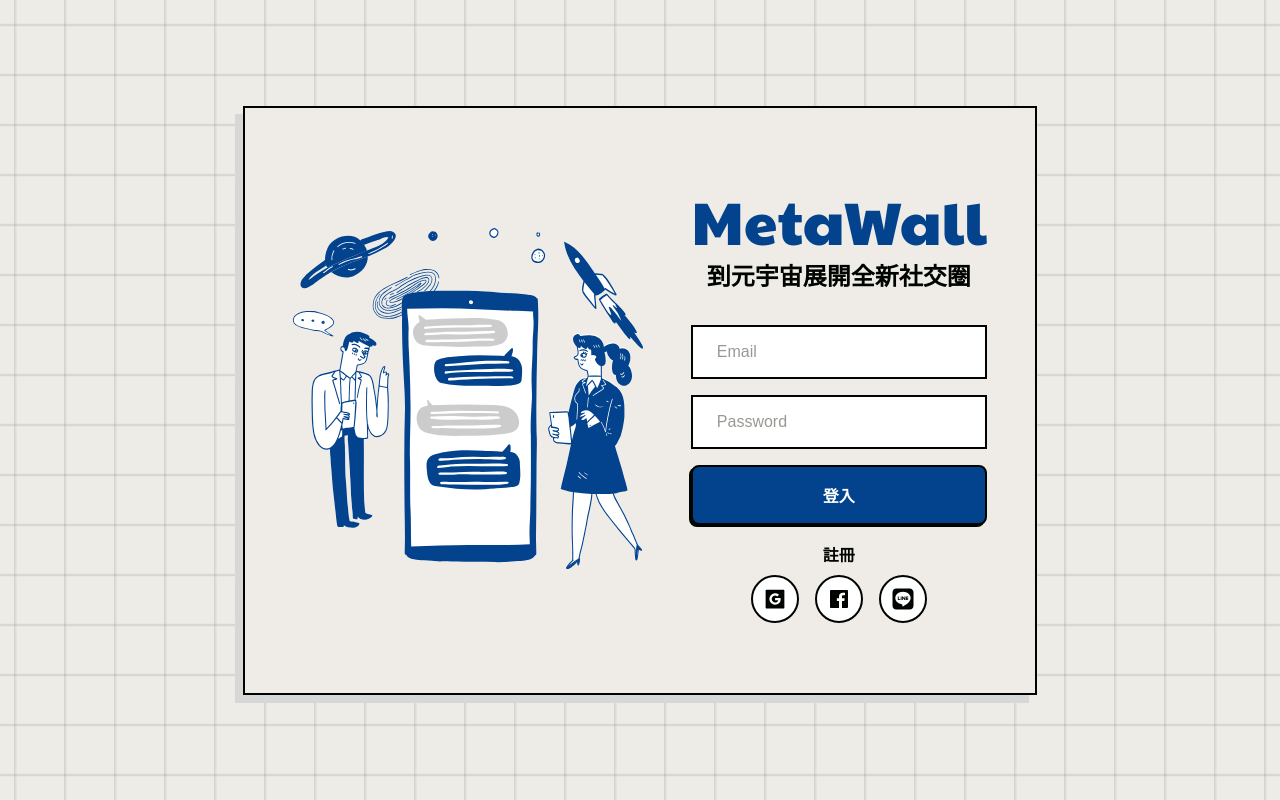
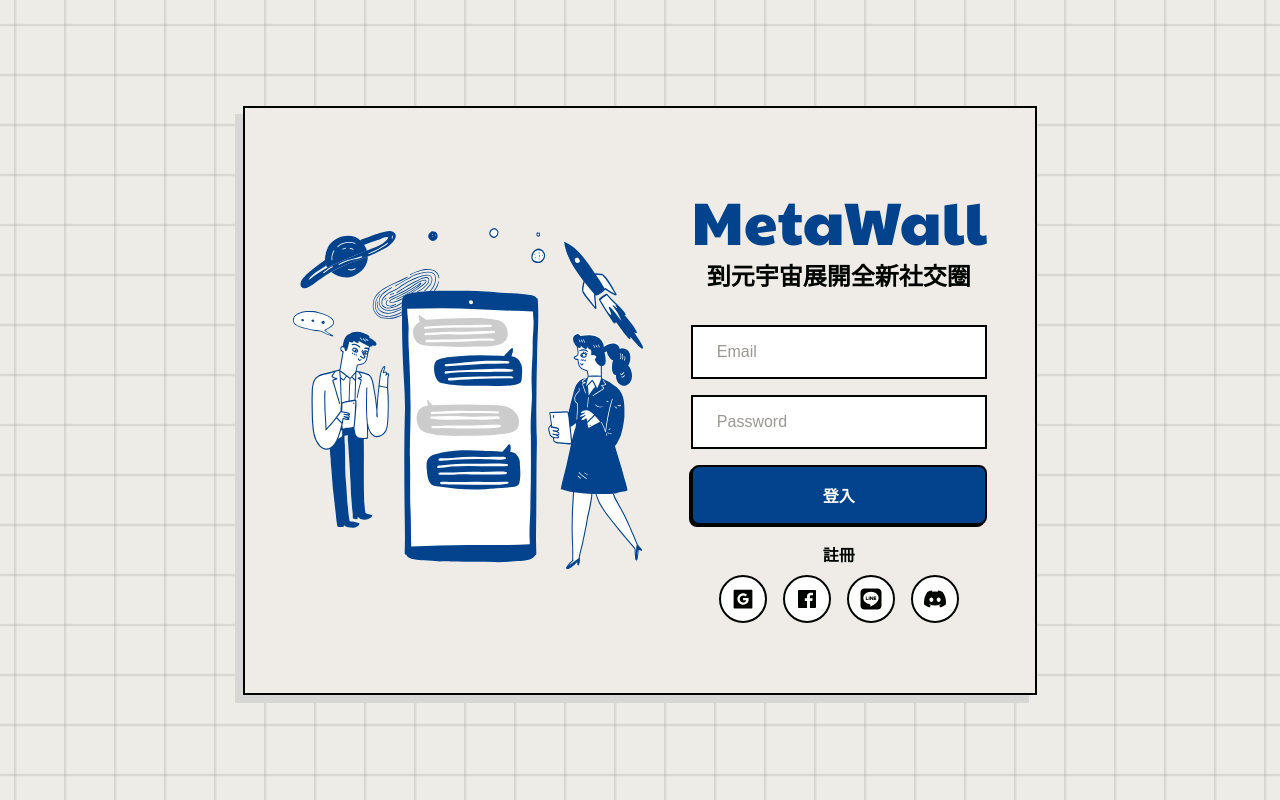
Before and after one commit to Reynold-Ren/meta-wall-frontend, a React (Create React App) app: page /login in a window 1280 px wide. Built offline with nearby package versions, Linux system fonts and the light colour scheme.

Commit message:
Add Discord Social Login

```diff
--- a/package.json
+++ b/package.json
@@ -2,6 +2,7 @@
 	"name": "meta-wall-frontend",
 	"version": "0.1.0",
 	"private": true,
+	"homepage": "https://meta-frontend.herokuapp.com/",
 	"dependencies": {
 		"@testing-library/jest-dom": "^5.16.4",
 		"@testing-library/react": "^13.2.0",
--- /dev/null
+++ b/src/constants/socialLogin.tsx
@@ -0,0 +1,28 @@
+import { FaLine, FaDiscord } from 'react-icons/fa';
+import { AiFillGoogleSquare } from 'react-icons/ai';
+import { IoLogoFacebook } from 'react-icons/io';
+
+const API_URL = process.env.REACT_APP_API_URL;
+
+export const SOCIAL_LOGIN_ITEM = [
+	{
+		title: 'google',
+		link: `${API_URL}/user/google`,
+		icon: <AiFillGoogleSquare />,
+	},
+	{
+		title: 'facebook',
+		link: `${API_URL}/user/facebook`,
+		icon: <IoLogoFacebook />,
+	},
+	{
+		title: 'line',
+		link: `${API_URL}/user/line`,
+		icon: <FaLine />,
+	},
+	{
+		title: 'discord',
+		link: `${API_URL}/user/discord`,
+		icon: <FaDiscord />,
+	},
+];
--- a/src/views/Login/index.tsx
+++ b/src/views/Login/index.tsx
@@ -9,9 +9,7 @@
 import { useAuthContext } from '../../context/auth';
 import { useNavigate, useLocation } from 'react-router-dom';
 import { LocationProps } from '../../models/react-router-interface';
-import { FaLine } from 'react-icons/fa';
-import { AiFillGoogleSquare } from 'react-icons/ai';
-import { IoLogoFacebook } from 'react-icons/io';
+import { SOCIAL_LOGIN_ITEM } from '../../constants/socialLogin';
 
 const Login = () => {
 	const [isRegisterMode, setRegisterMode] = useState<boolean>(false);
@@ -37,8 +35,6 @@
 
 	const checkErrors = (errors: Record<string, never>) => (Object.keys(errors).length === 0 ? false : true);
 
-	const API_URL = process.env.REACT_APP_API_URL;
-
 	return (
 		<LoginContext.Provider value={{ swtichMode, navigateTo, from, checkErrors }}>
 			<div className="loginContainer">
@@ -52,15 +48,11 @@
 					</div>
 					<div className="loginContainer__form-input">{isRegisterMode ? <RegisterForm /> : <LoginForm />}</div>
 					<div className="socialLoginContainer">
-						<a href={`${API_URL}/user/google`}>
-							<AiFillGoogleSquare />
-						</a>
-						<a href={`${API_URL}/user/facebook`}>
-							<IoLogoFacebook />
-						</a>
-						<a href={`${API_URL}/user/line`}>
-							<FaLine />
-						</a>
+						{SOCIAL_LOGIN_ITEM.map((item) => (
+							<a href={item.link} key={item.title}>
+								{item.icon}
+							</a>
+						))}
 					</div>
 				</div>
 			</div>
```
